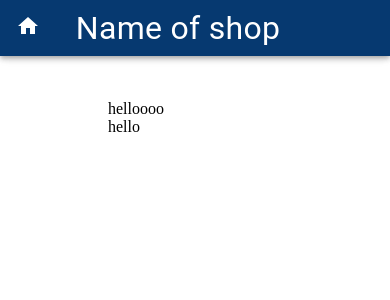
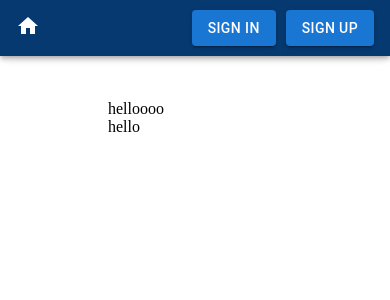
Before and after one commit to janellycedenoaquino/Janelly-Template, a React app: page / in a window 390 px wide. Shown: the top 300 px of the page. Built offline with nearby package versions, Linux system fonts and the light colour scheme.

Commit message:
home button renders home page

```diff
--- a/client/components/Navbar.js
+++ b/client/components/Navbar.js
@@ -1,5 +1,6 @@
 import React, { useState } from "react";
-import { Link } from "react-router-dom";
+import { Link, useNavigate } from "react-router-dom";
+import Home from "./Home.js";
 import {
   AppBar,
   Button,
@@ -9,37 +10,25 @@ import {
   useTheme,
 } from "@mui/material";
 
-const pages = [
-  { Home: "/" },
-  { "Sign In": "Sign-In" },
-  { "Sign Up": "Sign Up" },
-];
 import HomeIcon from "@mui/icons-material/Home";
 
 const Navbar = () => {
+  const navigate = useNavigate();
   const theme = useTheme();
   console.log(theme);
-  const medium = useMediaQuery(theme.breakpoints.down("md"));
-  console.log(medium);
   return (
     <div>
       <AppBar sx={{ background: "#063970" }}>
         <Toolbar>
           <div>
             <HomeIcon
+              style={{ textDecoration: "none" }}
               sx={{ transform: "scale(1)" }}
               onClick={() => {
-                "hello i was clicked";
+                navigate("/");
               }}
             ></HomeIcon>
           </div>
-          {medium ? (
-            <>
-              <Typography sx={{ fontSize: "2rem", paddingLeft: "10%" }}>
-                Name of shop
-              </Typography>
-            </>
-          ) : (
           <>
             <Button
               href={"/singIn"}
@@ -57,11 +46,9 @@ const Navbar = () => {
               Sign Up
             </Button>
           </>
-          )}
         </Toolbar>
       </AppBar>
     </div>
   );
 };
-
 export default Navbar;
```
Lines whose indentation alone changed are shown as unchanged.
